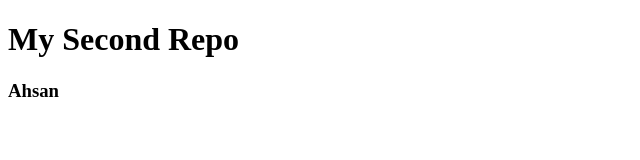
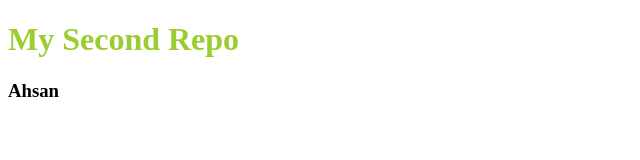
Before and after one commit to Sahikx/my-second-repo, a plain HTML site: page index.html in a window 1280 px wide. Shown: the whole page, without its empty margins (0-640 px from the left). Drawn offline with Linux system fonts and the light colour scheme.

Commit message:
styles added

```diff
--- a/index.html
+++ b/index.html
@@ -4,6 +4,7 @@
     <meta charset="UTF-8">
     <meta http-equiv="X-UA-Compatible" content="IE=edge">
     <meta name="viewport" content="width=device-width, initial-scale=1.0">
+    <link rel="stylesheet" href="style.css">
     <title>Document</title>
 </head>
 <body>
--- /dev/null
+++ b/style.css
@@ -0,0 +1,3 @@
+h1{
+    color: yellowgreen;
+}
```
